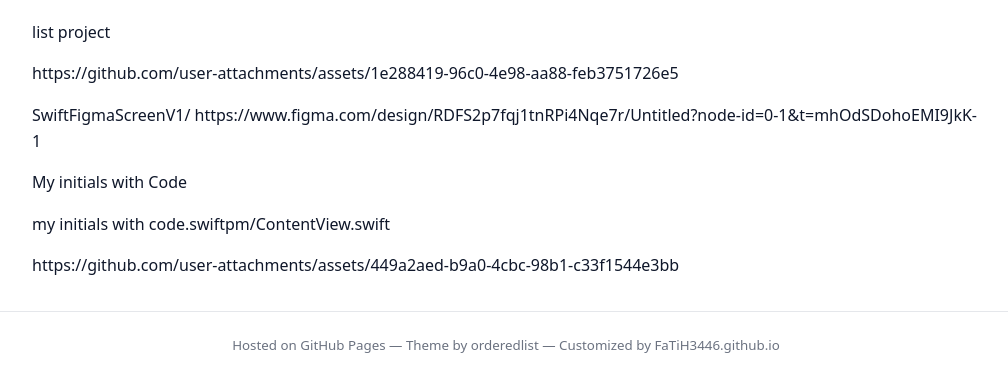
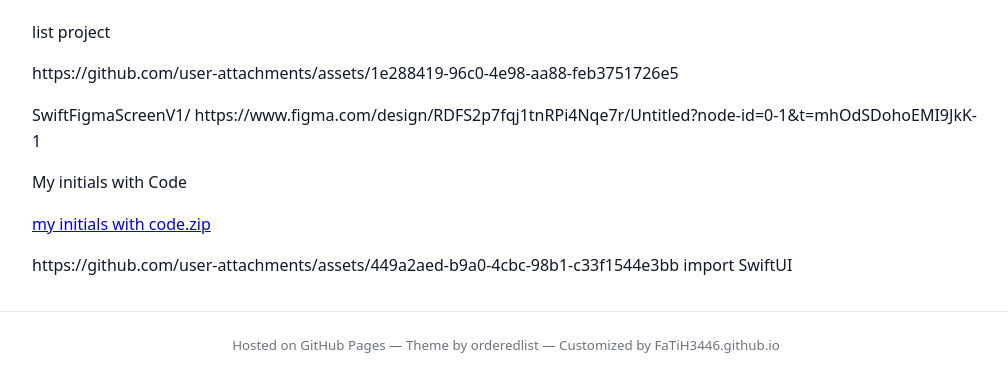
Before and after one commit to FaTiH3446/FaTiH3446.github.io, a Jekyll site: the page built from project.md, in a window 1280 px wide and 900 px high, scrolled down 11783 px, cut to the strip 522-900 px from the top of the window. Shown: the whole strip, without its empty margins (134-1142 px from the left). Built offline with Jekyll 4.4.1, drawn with Linux system fonts in a browser that asks for light colours.

Commit message:
Update project.md

```diff
--- a/project.md
+++ b/project.md
@@ -580,8 +580,10 @@ https://www.figma.com/design/RDFS2p7fqj1tnRPi4Nqe7r/Untitled?node-id=0-1&t=mhOdS
 
 My initials with Code
 
-my initials with code.swiftpm/ContentView.swift
+[my initials with code.zip](https://github.com/user-attachments/files/23785353/my.initials.with.code.zip)
+
 
 
 
 https://github.com/user-attachments/assets/449a2aed-b9a0-4cbc-98b1-c33f1544e3bb
+import SwiftUI
```
